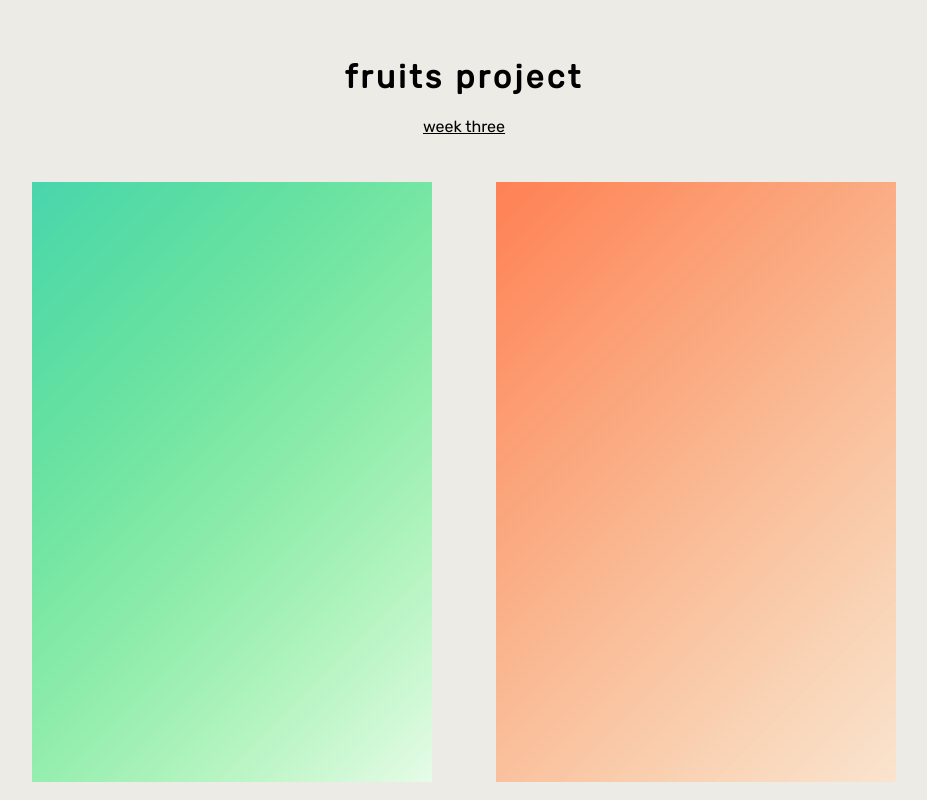
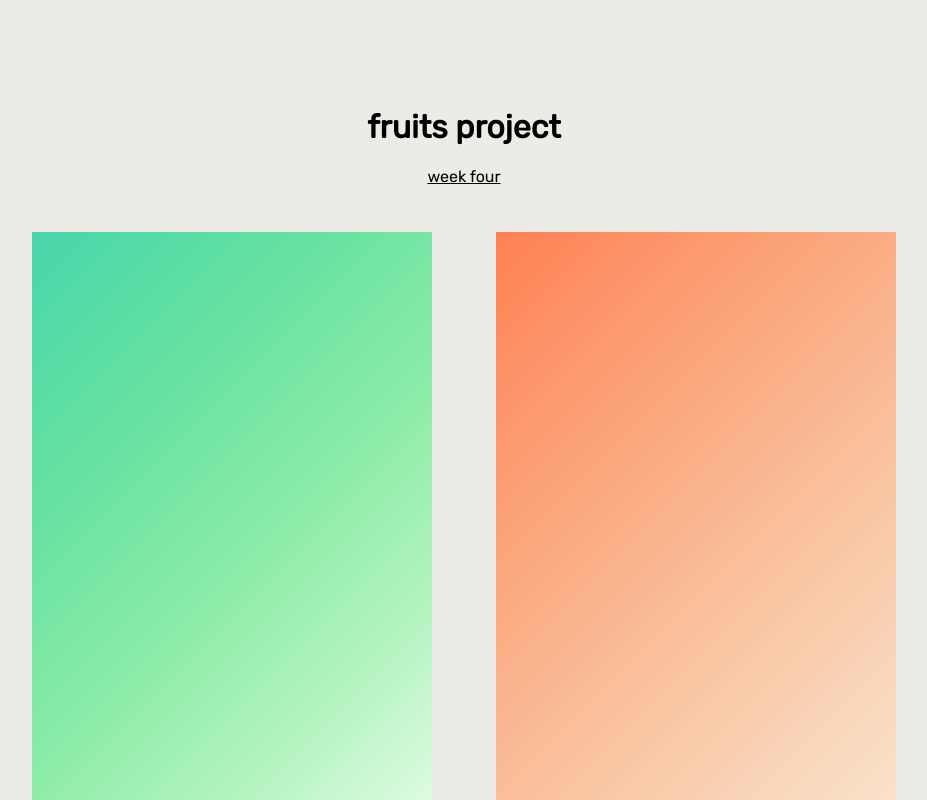
Before and after one commit to ashleykimball/ashleykimball.github.io, a plain HTML site: page unit_4/index.html in a window 1280 px wide. Shown: the top 800 px of the page, without its empty margins (176-1103 px from the left). Drawn offline with Linux system fonts and the light colour scheme.

Commit message:
wk 4 edits

```diff
--- a/unit_4/css/main.css
+++ b/unit_4/css/main.css
@@ -3,13 +3,12 @@
 body {
 	background-color: #edebe6;
 	text-align: center;
-	padding: 50px;
+	padding: 100px;
 }
 
 h1, h3 {
 	color: black;
 	font-family: 'Rubik', sans-serif;
-	letter-spacing: .1em;
 }
 
 p {
--- a/unit_4/index.html
+++ b/unit_4/index.html
@@ -1,12 +1,12 @@
 <html>
 <head>
+
 	<title>fruits project</title>
 	<link rel="stylesheet" type="text/css" href="css/main.css">
 </head>
 <body>
-
 	<h1>fruits project</h1>
-	<p> week three </p>
+	<p> week four </p>
 	<img src="images/tall-g.jpg"/>
 	<img src="images/tall-o.jpg"/>
 	<img src="images/wide-p.jpg"/>
```
